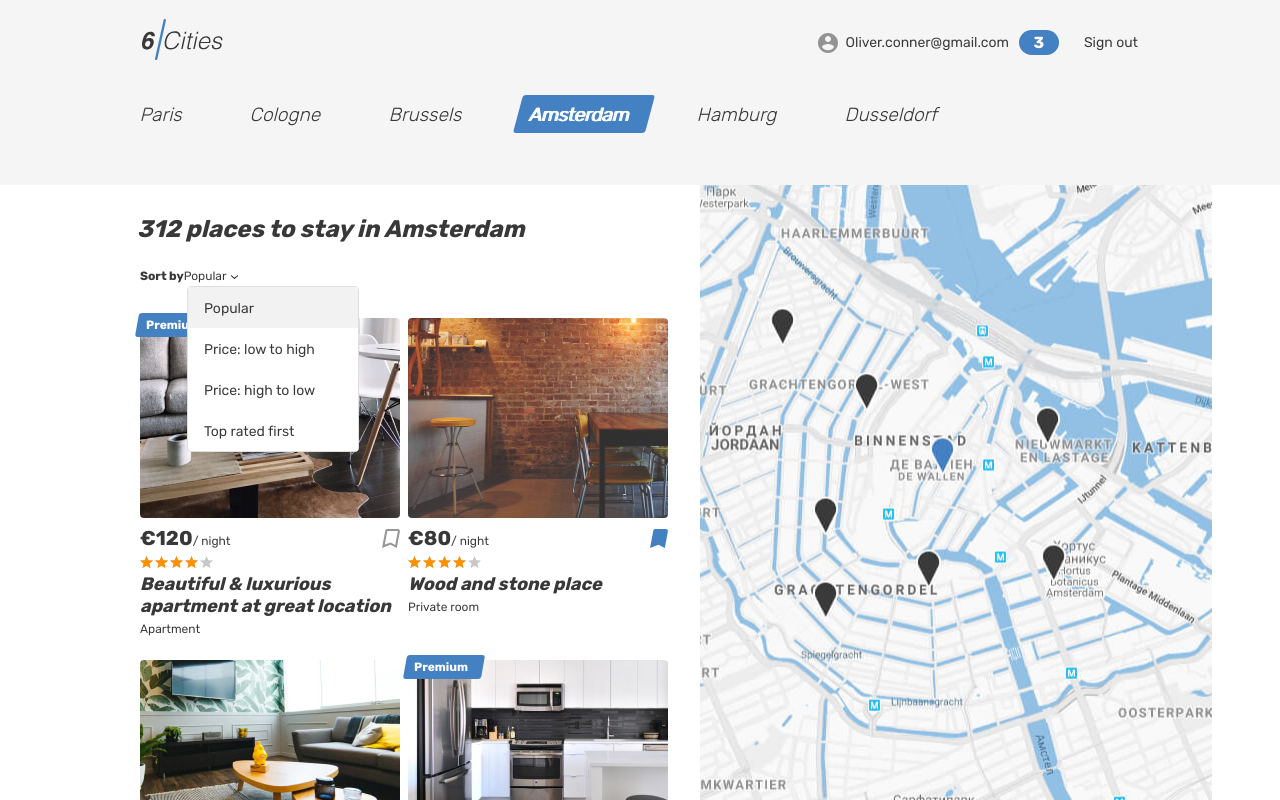
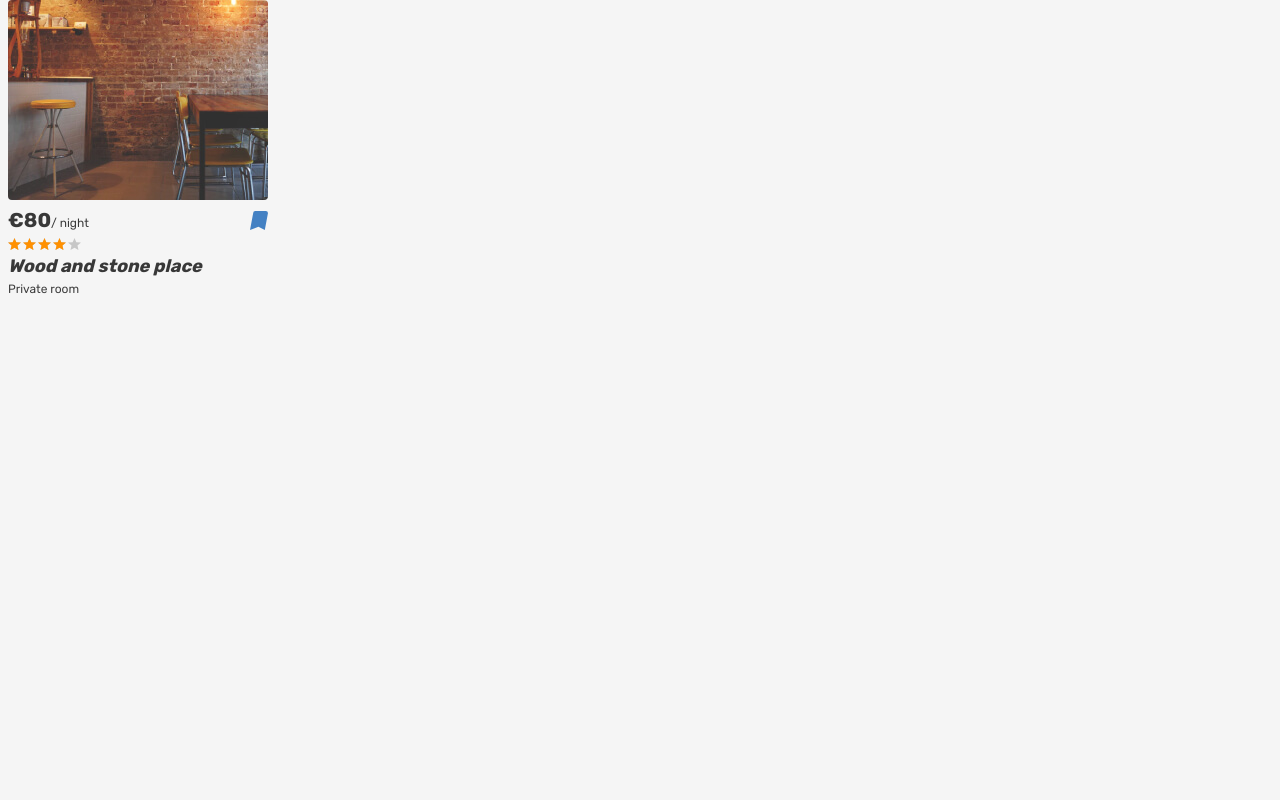
Before and after one commit to Dmitry27Zh/six-cities, a React (Create React App) app: page / in a window 1280 px wide. Built offline with nearby package versions, Linux system fonts and the light colour scheme.

Commit message:
Create CitiesCard

```diff
--- a/src/components/app/app.tsx
+++ b/src/components/app/app.tsx
@@ -1,7 +1,8 @@
+import CitiesCard from '../cities-card/cities-card';
 import MainScreen from '../main-screen/main-screen';
 
 function App(): JSX.Element {
-  return <MainScreen />;
+  return <CitiesCard />;
 }
 
 export default App;
--- /dev/null
+++ b/src/components/cities-card/cities-card.tsx
@@ -0,0 +1,37 @@
+function CitiesCard(): JSX.Element {
+  return (
+    <article className="cities__card place-card">
+      <div className="cities__image-wrapper place-card__image-wrapper">
+        <a href="/">
+          <img className="place-card__image" src="img/room.jpg" width="260" height="200" alt="Placeholder"/>
+        </a>
+      </div>
+      <div className="place-card__info">
+        <div className="place-card__price-wrapper">
+          <div className="place-card__price">
+            <b className="place-card__price-value">&euro;80</b>
+            <span className="place-card__price-text">&#47;&nbsp;night</span>
+          </div>
+          <button className="place-card__bookmark-button place-card__bookmark-button--active button" type="button">
+            <svg className="place-card__bookmark-icon" width="18" height="19">
+              <use xlinkHref="#icon-bookmark"></use>
+            </svg>
+            <span className="visually-hidden">In bookmarks</span>
+          </button>
+        </div>
+        <div className="place-card__rating rating">
+          <div className="place-card__stars rating__stars">
+            <span style={{width: '80%'}}></span>
+            <span className="visually-hidden">Rating</span>
+          </div>
+        </div>
+        <h2 className="place-card__name">
+          <a href="/">Wood and stone place</a>
+        </h2>
+        <p className="place-card__type">Private room</p>
+      </div>
+    </article>
+  );
+}
+
+export default CitiesCard;
--- a/src/components/main-screen/main-screen.tsx
+++ b/src/components/main-screen/main-screen.tsx
@@ -5,14 +5,14 @@ function MainScreen(): JSX.Element {
         <div className="container">
           <div className="header__wrapper">
             <div className="header__left">
-              <a className="header__logo-link header__logo-link--active">
+              <a className="header__logo-link header__logo-link--active" href="/">
                 <img className="header__logo" src="img/logo.svg" alt="6 cities logo" width="81" height="41"/>
               </a>
             </div>
             <nav className="header__nav">
               <ul className="header__nav-list">
                 <li className="header__nav-item user">
-                  <a className="header__nav-link header__nav-link--profile" href="#">
+                  <a className="header__nav-link header__nav-link--profile" href="/">
                     <div className="header__avatar-wrapper user__avatar-wrapper">
                     </div>
                     <span className="header__user-name user__name">Oliver.conner@gmail.com</span>
@@ -20,7 +20,7 @@ function MainScreen(): JSX.Element {
                   </a>
                 </li>
                 <li className="header__nav-item">
-                  <a className="header__nav-link" href="#">
+                  <a className="header__nav-link" href="/">
                     <span className="header__signout">Sign out</span>
                   </a>
                 </li>
```
